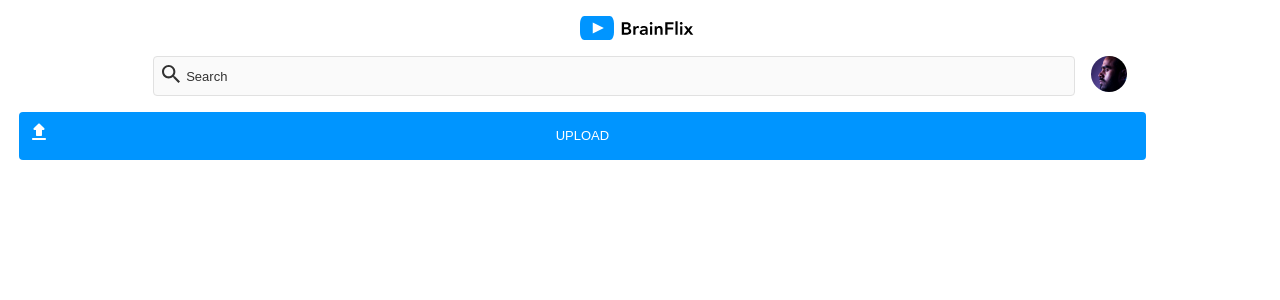
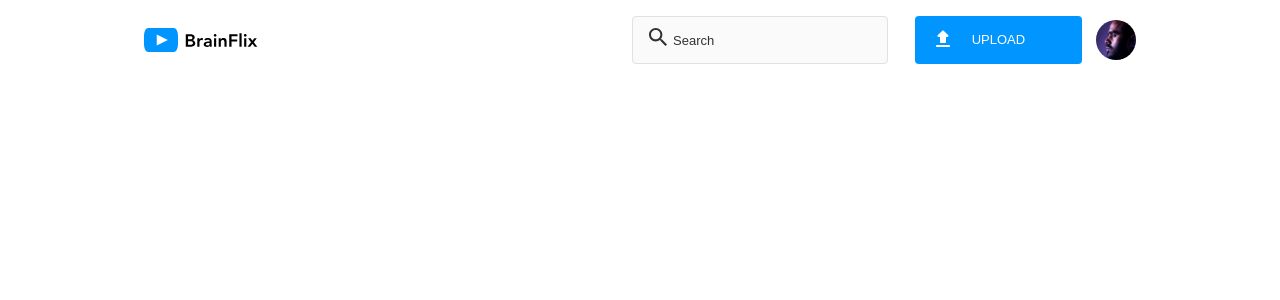
Before and after one commit to persivalef/brainflix, a React (Create React App) app: page / in a window 1280 px wide. Shown: the top 300 px of the page. Built offline with nearby package versions, Linux system fonts and the light colour scheme.

Commit message:
finished header

```diff
--- a/src/components/Header/Header.jsx
+++ b/src/components/Header/Header.jsx
@@ -21,7 +21,7 @@ function Header() {
           value="UPLOAD"
         />
       </section>
-      <img class="header__avatar--tablet" src={avatar} alt="avater" />
+      <img class="header__avatar-tablet" src={avatar} alt="avater" />
     </article>
   );
 }
--- a/src/components/Header/Header.scss
+++ b/src/components/Header/Header.scss
@@ -8,11 +8,23 @@
   align-items: center;
   padding: 1rem;
 
+  @include tablet{
+    flex-direction: row;
+  }
+  @include desktop{
+    padding-left: 9rem;
+  }
+
   &__logo {
     height: 1.5625rem;
     width: 7.5rem;
     padding-bottom: 1rem;
     height: 100%;
+
+    @include tablet{
+        padding-bottom: 0%;
+    }
+
   }
 
   &__avatar {
@@ -23,8 +35,25 @@
     border-radius: 50%;
     margin: 0 0 0 1rem;
 
-    &--tablet {
-      display: none;
+    @include tablet {
+        display: none;
+    }
+
+  }
+
+  &__avatar-tablet {
+    display: none;
+    height: 2.25rem;
+    width: 2.25rem;
+    object-fit: cover;
+    object-position: 25%;
+    border-radius: 50%;
+    margin: 0 0 0 1rem;
+
+    @include tablet {
+        display: flex;
+        height: 2.5rem;
+    width: 2.5rem;
     }
   }
 
@@ -50,16 +79,39 @@
     background-repeat:no-repeat;
     background-position: 0.5rem 0.5rem;
 
+    @include tablet {
+        width: 32vw;
+        height: 6vh;
+        background-position: 1rem .7rem;
+        margin: 0 1.5rem 0 5rem;
+    }
+    @include desktop{
+        width: 20vw;
+        margin-left: 23rem;
+    }
+
     &::placeholder{
         @include body-fontStyle;
         color: $color_black;
         padding: 0 2rem;
+
+        @include tablet{
+            padding: 0 2.5rem;
+        }
     }
   }
 
   &__upload{
     padding-top: 1rem;
     width: 100%;
+
+    @include tablet{
+        padding-top: 0%;
+        width: 25%;
+    }
+    @include desktop{
+        width: 15%;
+    }
   }
 
   &__upload-button{
@@ -75,5 +127,13 @@
     background-image: url(../../assets/Icons/upload.svg);
     background-repeat: no-repeat;
     background-position: .5rem .5rem;
+
+    @include tablet {
+        width: 23vw;
+        background-position: 1rem .7rem;
+    }
+    @include desktop {
+        width: 13vw;
+    }
   }
 }
--- a/src/styles/partials/_mixins.scss
+++ b/src/styles/partials/_mixins.scss
@@ -29,6 +29,36 @@
 }
 
 
+@mixin header-fontStyleTablet{
+    font-size: 2.0625rem;
+    line-height: 2.75rem;
+    font-weight: 700;
+}
+
+@mixin section-fontStyleTablet{
+    font-size: .75rem;
+    line-height: 1.25rem;
+    font-weight: 700;
+}
+
+@mixin subheader-fontStyleTablet{
+    font-size: .875rem;
+    line-height: 1.375rem;
+    font-weight: 700;
+}
+
+@mixin body-fontStyleTablet{
+    font-size: .875rem;
+    line-height: 1.375rem;
+    font-weight: 400;
+}
+
+@mixin label-fontStyleTablet{
+    font-size: .75rem;
+    line-height: 1.25rem;
+    font-weight: 700;
+}
+
 @mixin tablet{
     @media (min-width: 48rem) {@content;}
 }
```
